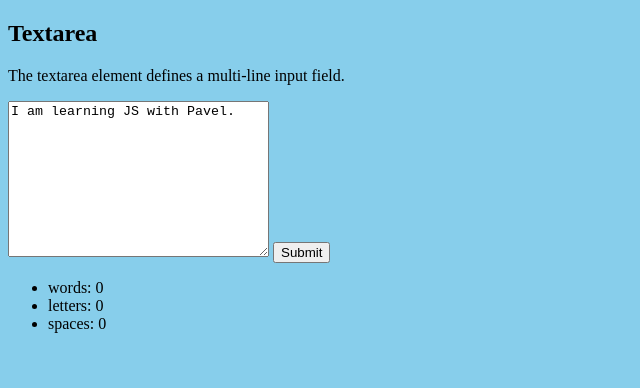
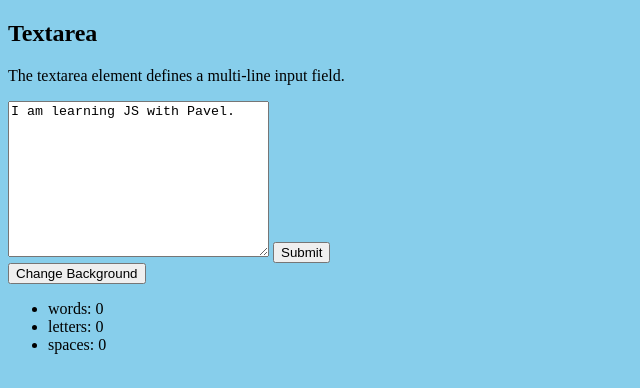
Before and after one commit to lusinegalstyan1/word-counter-lusine-galstyan, a plain HTML site: page index.html in a window 1280 px wide. Shown: the whole page, without its empty margins (0-640 px from the left). Drawn offline with Linux system fonts and the light colour scheme.

Commit message:
changing bacground button

```diff
--- a/index.html
+++ b/index.html
@@ -5,6 +5,7 @@
     <meta http-equiv="X-UA-Compatible" content="IE=edge">
     <meta name="viewport" content="width=device-width, initial-scale=1.0">
     <link rel="stylesheet" href="style.css">
+    <script src="script.js"></script>
     <title>Document</title>
 </head>
 <body>
@@ -15,6 +16,7 @@
       <textarea name="message" rows="10" cols="30">I am learning JS with Pavel.</textarea>
       <input type="submit">
     </form>
+    <button onclick="changeBackground()">Change Background</button>
 <ul>
     <li>words: <span>0</span></li>
     <li>letters: <span>0</span> </li>
--- a/script.js
+++ b/script.js
@@ -0,0 +1,5 @@
+function changeBackground() {
+    var colors = ["#FF5733", "#F7DC6F", "#9B59B6", "#85C1E9", "#48C9B0", "#F1948A", "#D35400"];
+    var randomColor = colors[Math.floor(Math.random() * colors.length)];
+    document.body.style.backgroundColor = randomColor;
+  }
```
